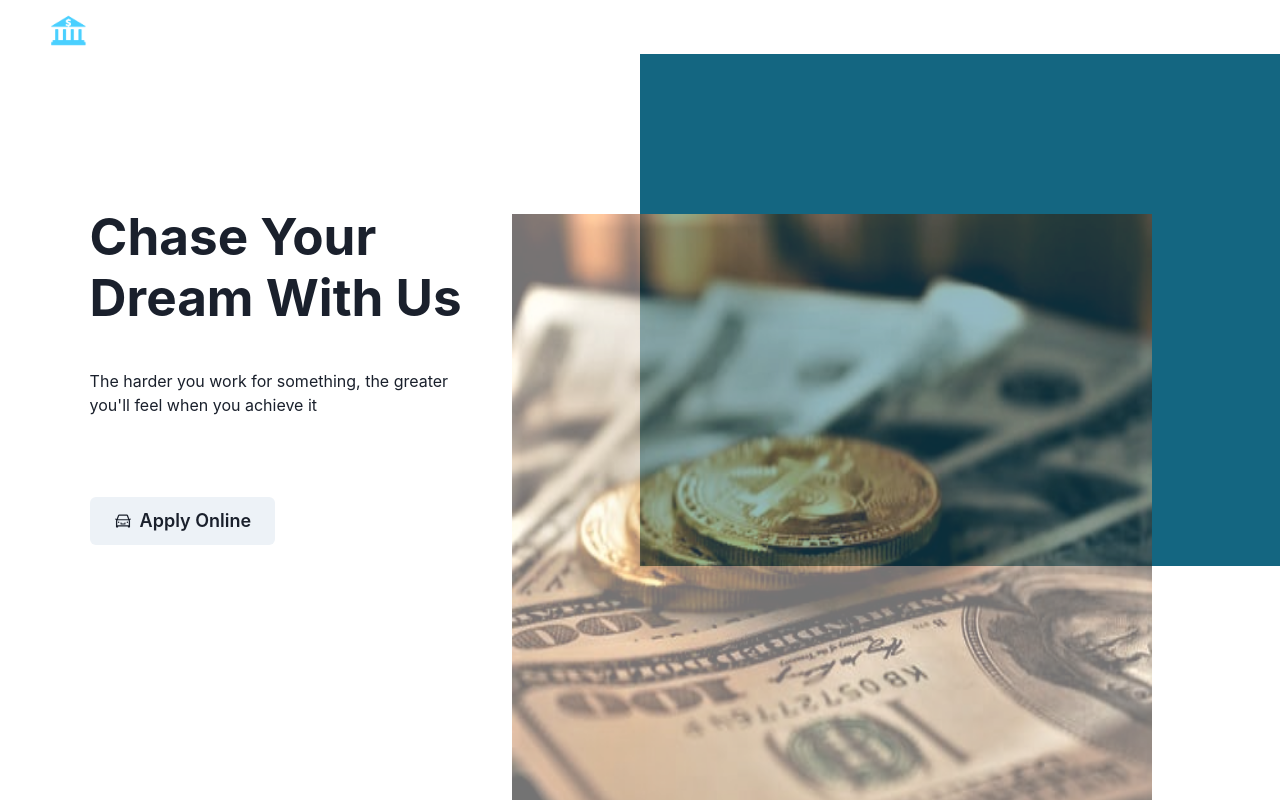
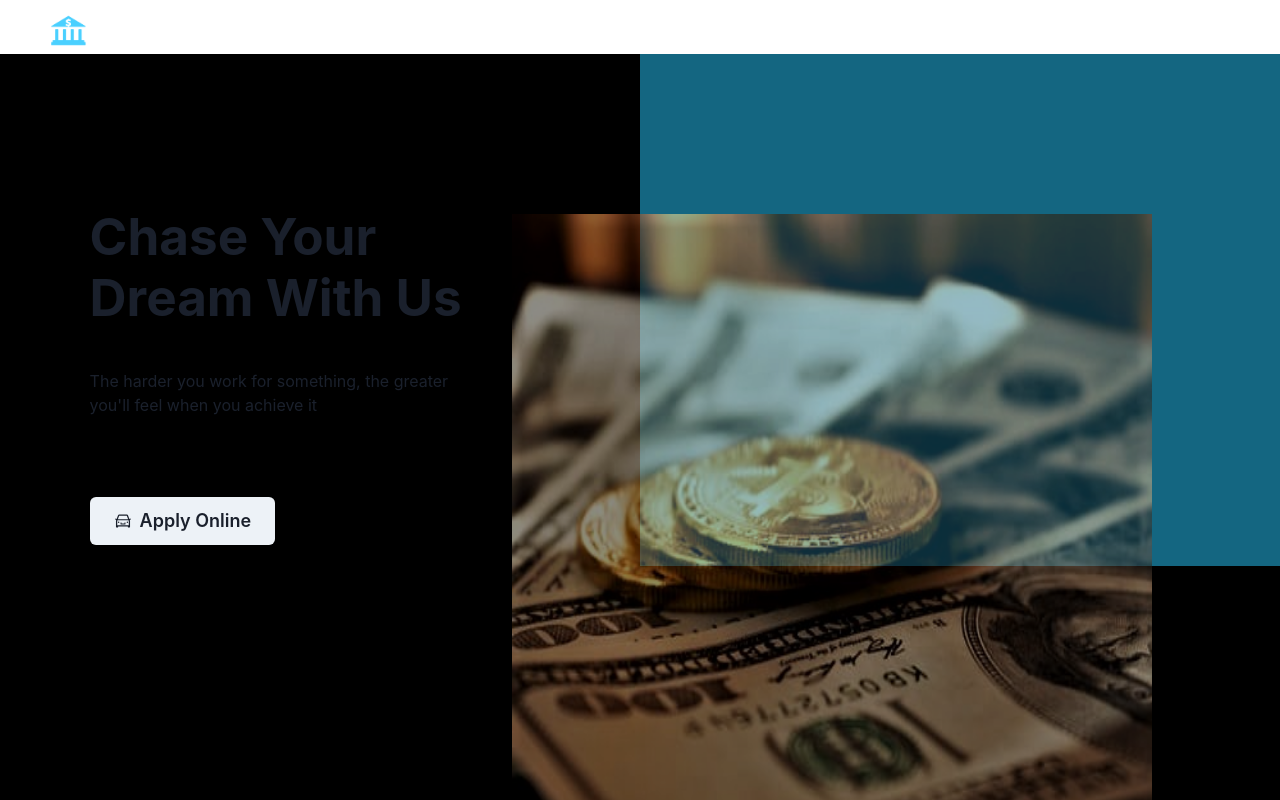
Before and after one commit to marcusfulton11/Loan-v4, a React (Create React App) app: page / in a window 1280 px wide. Shown: the top 800 px of the page. Built offline with nearby package versions, Linux system fonts and the light colour scheme.

Commit message:
test color

```diff
--- a/src/Components/LandingPage/Main/Main.js
+++ b/src/Components/LandingPage/Main/Main.js
@@ -14,7 +14,8 @@ const Main= () =>{
     flexDirection="column"
     // border="1px"
     // borderColor="green.200"
-    height="100vh">
+    height="100vh"
+    backgroundColor="black">
 <Box
 backgroundColor="#146681"
 width="50vw"
```
